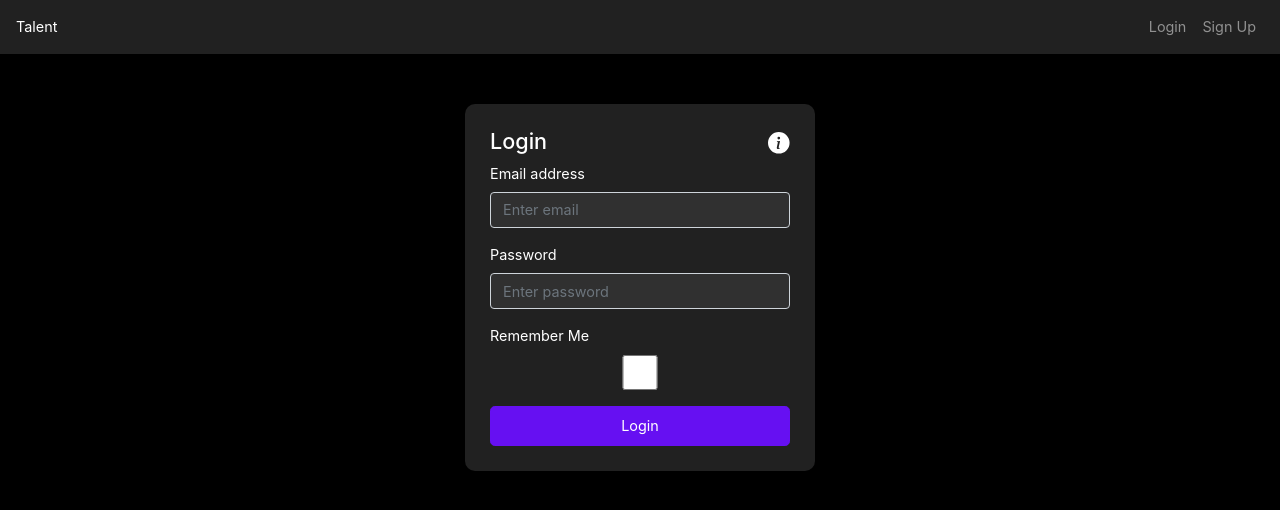
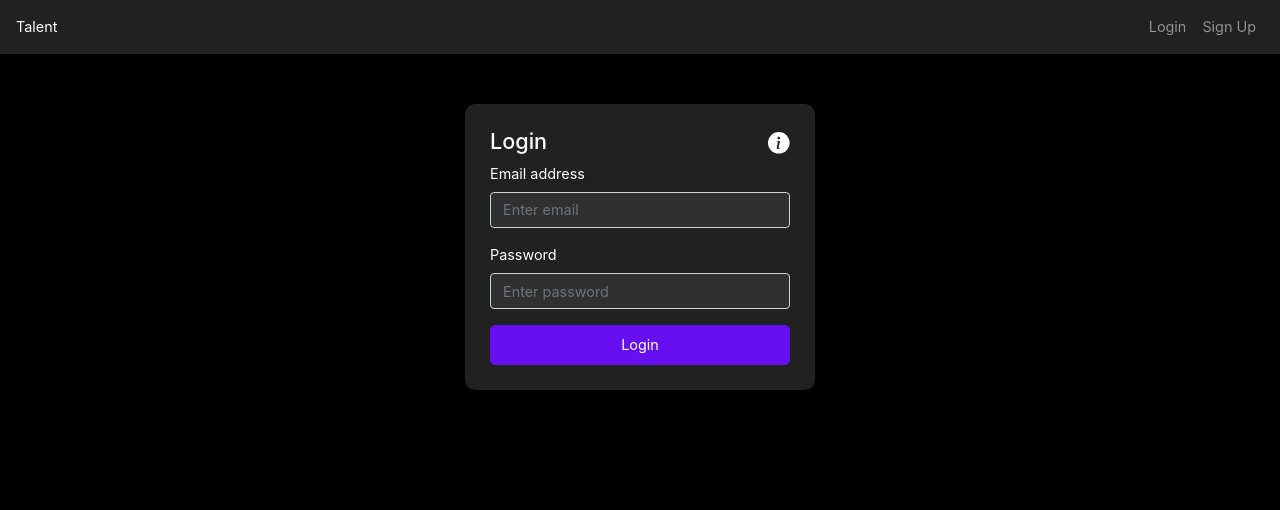
Before and after one commit to DriftingDev/talent, a React (Create React App) app in the folder src/client/: page / in a window 1280 px wide. Shown: the top 510 px of the page. Built offline with nearby package versions, Linux system fonts and the light colour scheme.

Commit message:
remove remember me option from login

```diff
--- a/src/client/src/components/auth/Login.js
+++ b/src/client/src/components/auth/Login.js
@@ -39,8 +39,8 @@ function Login() {
       <Formik
         initialValues={{
           email: '',
-          password: '',
-          rememberMe: false
+          password: ''
+          //rememberMe: false
         }}
         validationSchema={validationSchema}
         onSubmit={(values) => {
@@ -88,13 +88,13 @@ function Login() {
               {errors.password}
             </Form.Control.Feedback>
           </Form.Group>
-          <Form.Group controlId='rememberMe'>
+          {/* <Form.Group controlId='rememberMe'>
             <Form.Label>Remember Me</Form.Label>
             <Form.Control
               type='checkbox'
               {...getFieldProps("rememberMe")}
             />
-          </Form.Group>
+          </Form.Group> */}
           <Button
             variant='primary'
             size='lg'
--- a/src/client/src/store/currentUser/actions.js
+++ b/src/client/src/store/currentUser/actions.js
@@ -12,8 +12,8 @@ export const axiosLoginUser = (user, dispatch) => {
   axios
     .post('http://localhost:3010/auth/login', {
       email: user.email,
-      password: user.password,
-      remember: user.rememberMe
+      password: user.password
+      //remember: user.rememberMe
     })
     .then(function (response) {
       localStorage.setItem('token', JSON.stringify(response.data.token));
```
